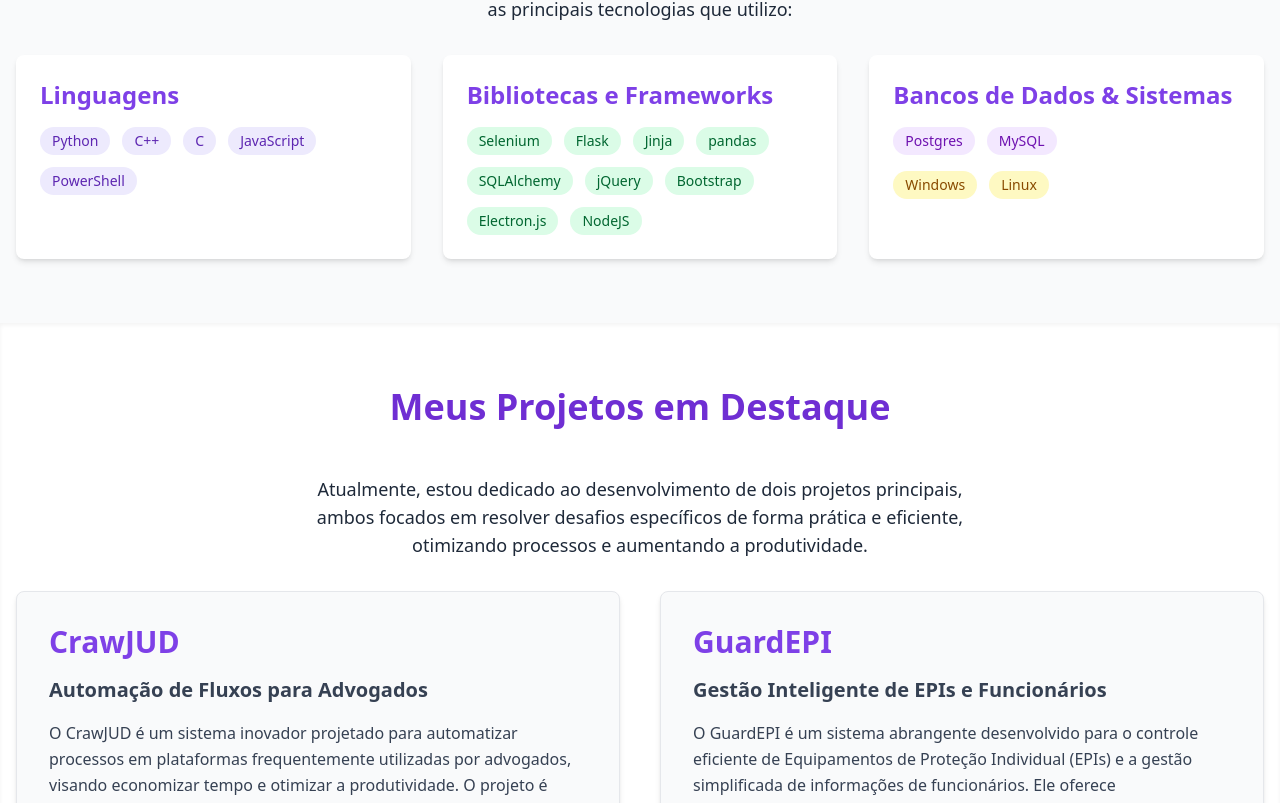
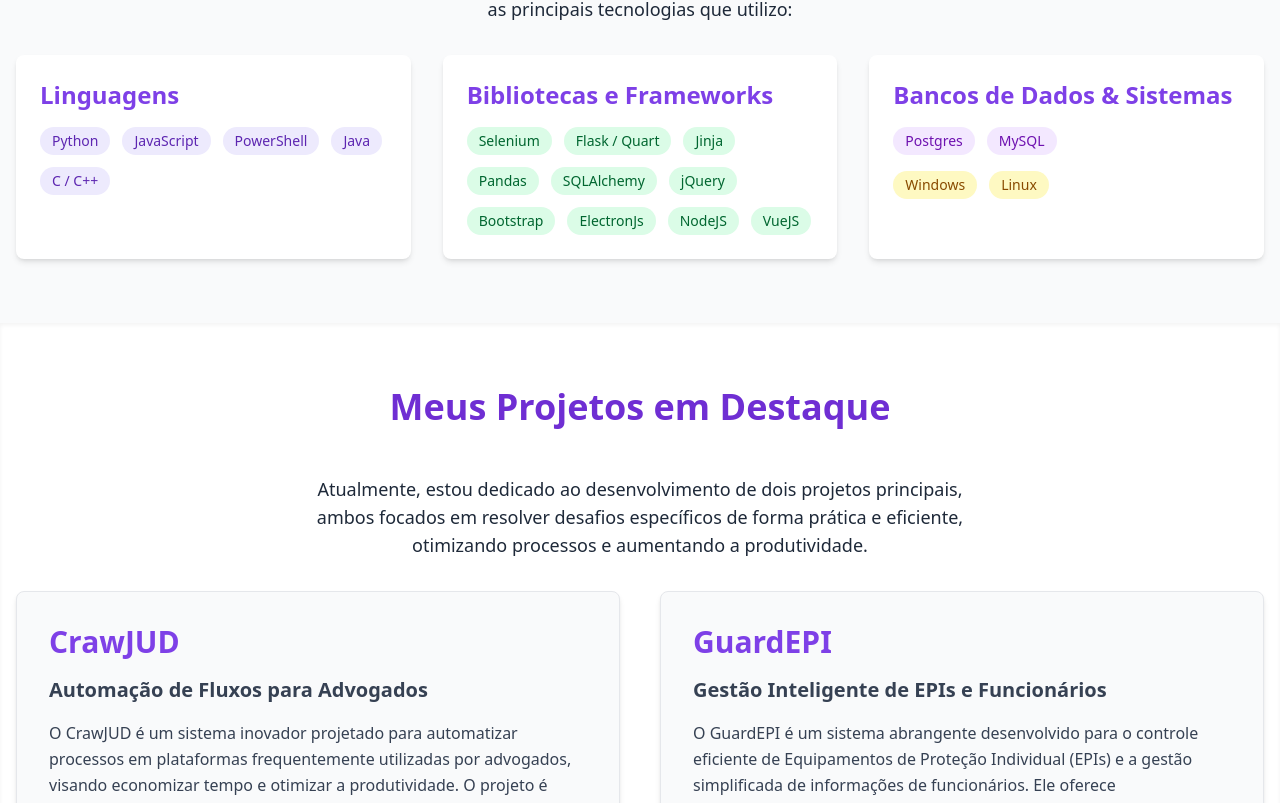
Before and after one commit to Robotz213/Robotz213, a Vue app: page /hability in a window 1280 px wide. Shown: the part 1217-2020 px from the top of the page. Built offline with nearby package versions, Linux system fonts and the light colour scheme.

Commit message:
feat: update ContactView and MyHabilitiesView for improved layout and skill representation

```diff
--- a/src/views/ContactView.vue
+++ b/src/views/ContactView.vue
@@ -1,5 +1,6 @@
 <template>
-  <section id="contato" class="bg-meteorite-700 text-white section-padding">
+  <hr />
+  <!-- <section id="contato" class="bg-meteorite-700 text-white section-padding">
     <div class="container mx-auto px-4 text-center">
       <h2 class="text-4xl font-bold mb-8">Entre em Contato</h2>
       <p class="text-xl mb-8">
@@ -31,5 +32,5 @@
         </a>
       </div>
     </div>
-  </section>
+  </section> -->
 </template>
--- a/src/views/MyHabilitiesView.vue
+++ b/src/views/MyHabilitiesView.vue
@@ -16,57 +16,65 @@
           <div class="flex flex-wrap gap-3">
             <span
               class="bg-meteorite-100 text-meteorite-800 text-sm font-medium px-3 py-1 rounded-full"
-              >Python</span
             >
+              Python
+            </span>
             <span
               class="bg-meteorite-100 text-meteorite-800 text-sm font-medium px-3 py-1 rounded-full"
-              >C++</span
             >
+              JavaScript
+            </span>
             <span
               class="bg-meteorite-100 text-meteorite-800 text-sm font-medium px-3 py-1 rounded-full"
-              >C</span
             >
+              PowerShell
+            </span>
             <span
               class="bg-meteorite-100 text-meteorite-800 text-sm font-medium px-3 py-1 rounded-full"
-              >JavaScript</span
             >
+              Java
+            </span>
             <span
               class="bg-meteorite-100 text-meteorite-800 text-sm font-medium px-3 py-1 rounded-full"
-              >PowerShell</span
             >
+              C / C++
+            </span>
           </div>
         </div>
 
         <div class="bg-white p-6 rounded-lg shadow-md hover:shadow-xl transition duration-300">
           <h3 class="text-2xl font-semibold mb-4 text-meteorite-600">Bibliotecas e Frameworks</h3>
           <div class="flex flex-wrap gap-3">
-            <span class="bg-green-100 text-green-800 text-sm font-medium px-3 py-1 rounded-full"
-              >Selenium</span
-            >
-            <span class="bg-green-100 text-green-800 text-sm font-medium px-3 py-1 rounded-full"
-              >Flask</span
-            >
-            <span class="bg-green-100 text-green-800 text-sm font-medium px-3 py-1 rounded-full"
-              >Jinja</span
-            >
-            <span class="bg-green-100 text-green-800 text-sm font-medium px-3 py-1 rounded-full"
-              >pandas</span
-            >
-            <span class="bg-green-100 text-green-800 text-sm font-medium px-3 py-1 rounded-full"
-              >SQLAlchemy</span
-            >
-            <span class="bg-green-100 text-green-800 text-sm font-medium px-3 py-1 rounded-full"
-              >jQuery</span
-            >
-            <span class="bg-green-100 text-green-800 text-sm font-medium px-3 py-1 rounded-full"
-              >Bootstrap</span
-            >
-            <span class="bg-green-100 text-green-800 text-sm font-medium px-3 py-1 rounded-full"
-              >Electron.js</span
-            >
-            <span class="bg-green-100 text-green-800 text-sm font-medium px-3 py-1 rounded-full"
-              >NodeJS</span
-            >
+            <span class="bg-green-100 text-green-800 text-sm font-medium px-3 py-1 rounded-full">
+              Selenium
+            </span>
+            <span class="bg-green-100 text-green-800 text-sm font-medium px-3 py-1 rounded-full">
+              Flask / Quart
+            </span>
+            <span class="bg-green-100 text-green-800 text-sm font-medium px-3 py-1 rounded-full">
+              Jinja
+            </span>
+            <span class="bg-green-100 text-green-800 text-sm font-medium px-3 py-1 rounded-full">
+              Pandas
+            </span>
+            <span class="bg-green-100 text-green-800 text-sm font-medium px-3 py-1 rounded-full">
+              SQLAlchemy
+            </span>
+            <span class="bg-green-100 text-green-800 text-sm font-medium px-3 py-1 rounded-full">
+              jQuery
+            </span>
+            <span class="bg-green-100 text-green-800 text-sm font-medium px-3 py-1 rounded-full">
+              Bootstrap
+            </span>
+            <span class="bg-green-100 text-green-800 text-sm font-medium px-3 py-1 rounded-full">
+              ElectronJs
+            </span>
+            <span class="bg-green-100 text-green-800 text-sm font-medium px-3 py-1 rounded-full">
+              NodeJS
+            </span>
+            <span class="bg-green-100 text-green-800 text-sm font-medium px-3 py-1 rounded-full">
+              VueJS
+            </span>
           </div>
         </div>
 
```
